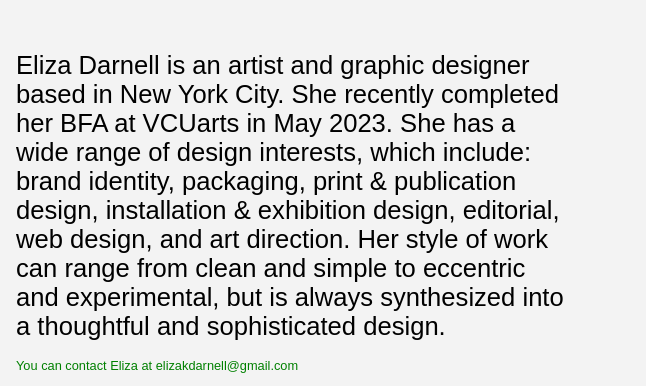
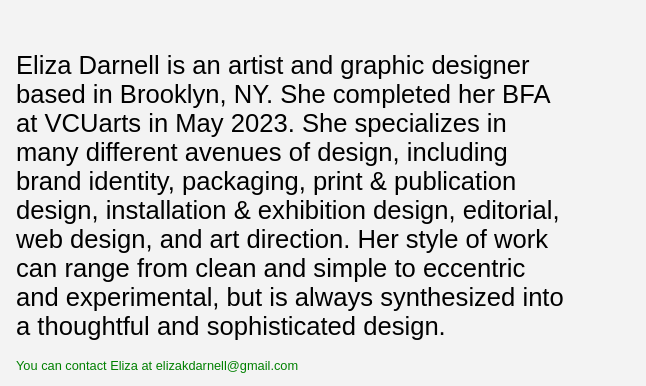
Before and after one commit to elizadarnell/elizadarnell, a plain HTML site: page info.html in a window 1280 px wide. Shown: the part 166-552 px from the top of the page, 634-1280 px from the left. Drawn offline with Linux system fonts and the light colour scheme; a web font is replaced by a local one.

Commit message:
Update info.html

```diff
--- a/info.html
+++ b/info.html
@@ -26,7 +26,7 @@
         </div>
       <div class="about-paragraph">
 
-        <p><h1>Eliza Darnell is an artist and graphic designer based in New York City. She recently completed her BFA at VCUarts in May 2023. She has a wide range of design interests, which include: brand identity, packaging, print & publication design, installation & exhibition design, editorial, web design, and art direction. Her style of work can range from clean and simple to eccentric and experimental, but is always synthesized into a thoughtful and sophisticated design. </h1> </p>
+        <p><h1>Eliza Darnell is an artist and graphic designer based in Brooklyn, NY. She completed her BFA at VCUarts in May 2023. She specializes in many different avenues of design, including brand identity, packaging, print & publication design, installation & exhibition design, editorial, web design, and art direction. Her style of work can range from clean and simple to eccentric and experimental, but is always synthesized into a thoughtful and sophisticated design.</h1> </p>
 
 
           <p><h2>You can contact Eliza at elizakdarnell@gmail.com</h2>
```
